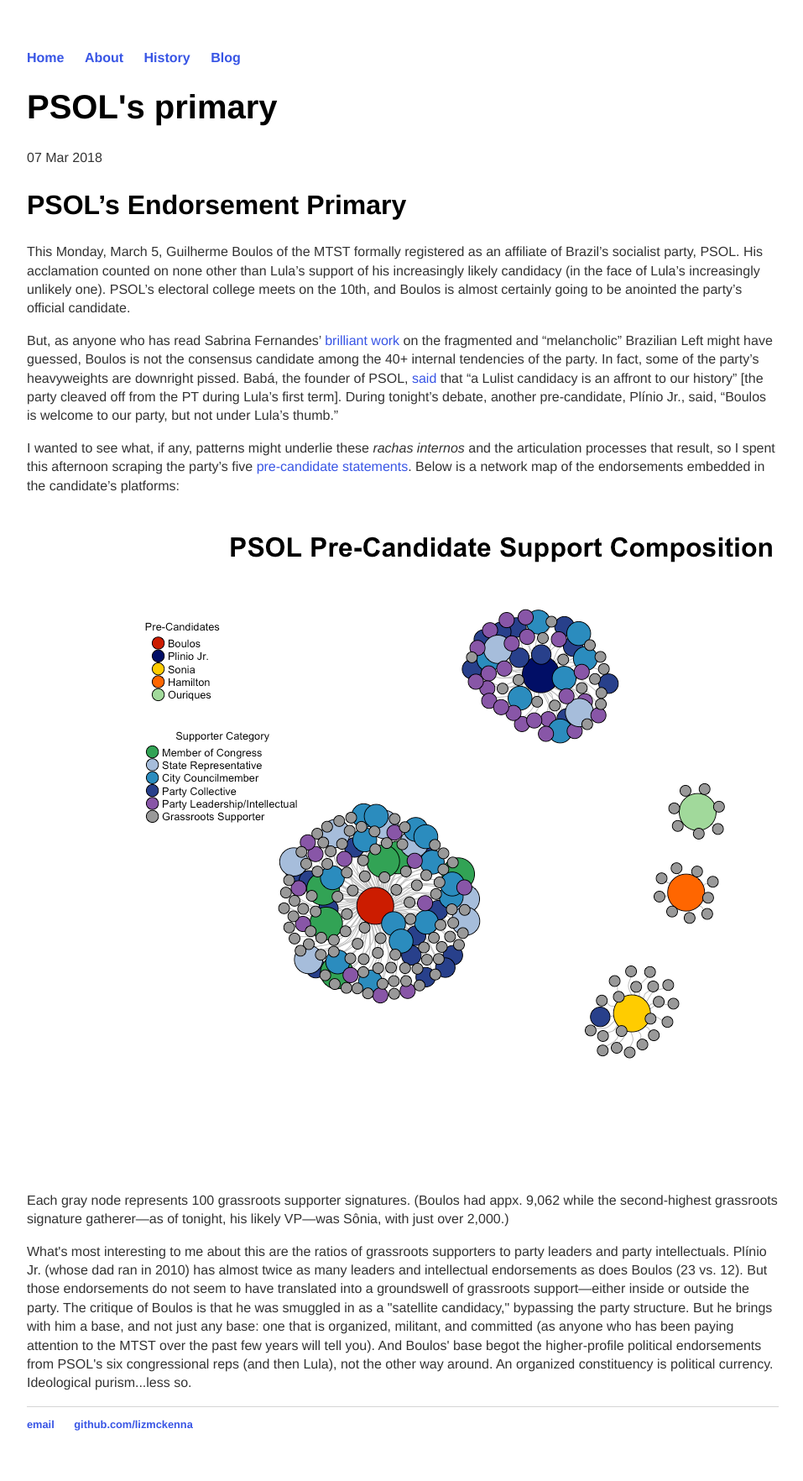
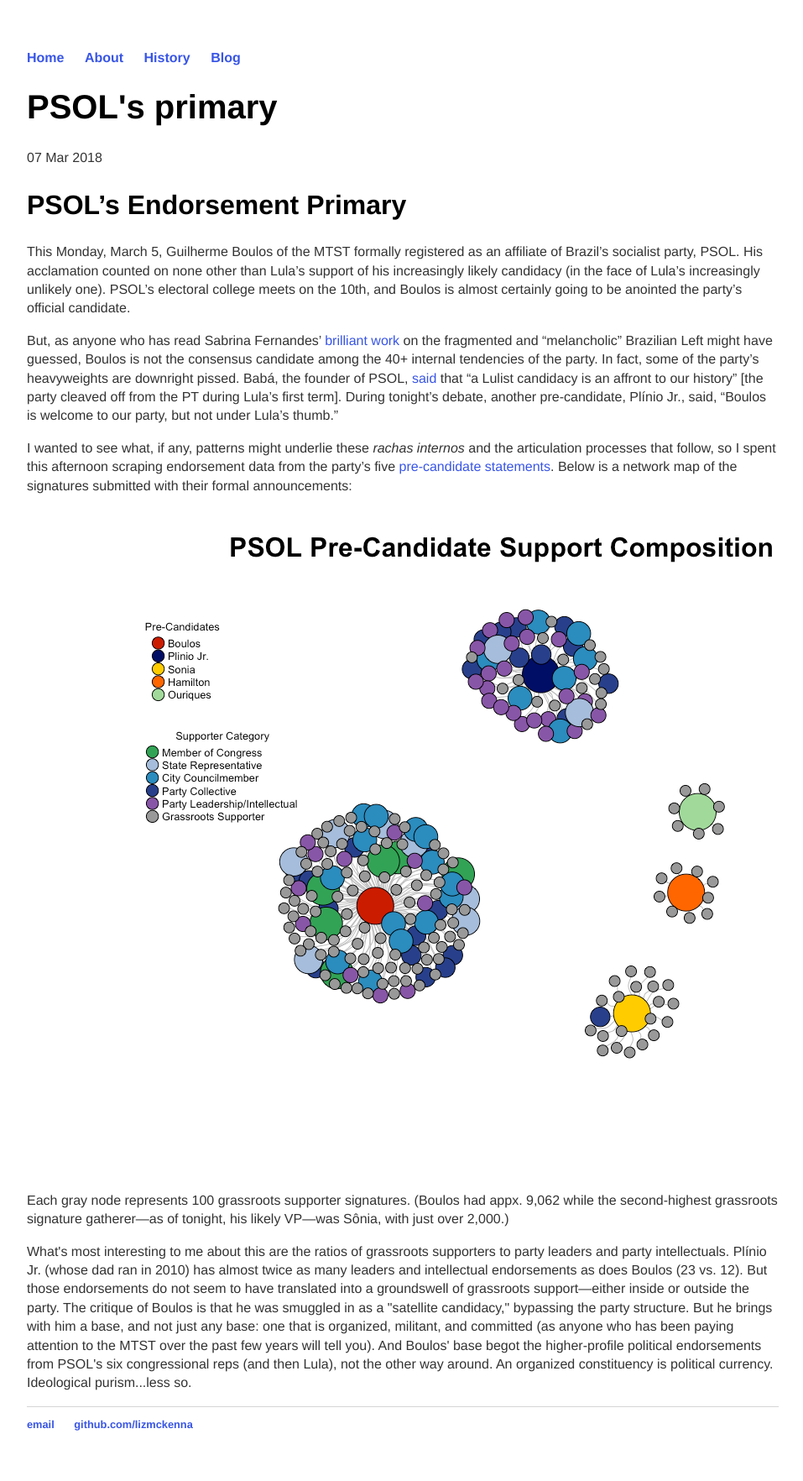
Before and after one commit to lizmckenna/elizabethmckenna.org, a Jekyll site: the page built from _posts/2018-03-07-psol-endorsement-primary.md, in a window 1280 px wide. Shown: the whole page at 84% size, without its empty margins (160-1117 px from the left). Built offline with Jekyll 4.4.1, drawn with Linux system fonts in a browser that asks for light colours.

Commit message:
Update 2018-03-07-psol-endorsement-primary.md

```diff
--- a/_posts/2018-03-07-psol-endorsement-primary.md
+++ b/_posts/2018-03-07-psol-endorsement-primary.md
@@ -9,7 +9,7 @@
 
 But, as anyone who has read Sabrina Fernandes' <a href="http://www.ihu.unisinos.br/159-noticias/entrevistas/569025-a-fragmentacao-da-esquerda-a-crise-da-praxis-e-a-melancolia-entrevista-especial-com-sabrina-fernandes">brilliant work</a> on the fragmented and "melancholic" Brazilian Left might have guessed, Boulos is not the consensus candidate among the 40+ internal tendencies of the party. In fact, some of the party's heavyweights are downright pissed. Babá, the founder of PSOL, <a href="https://www.facebook.com/babapsol/">said</a> that "a Lulist candidacy is an affront to our history" [the party cleaved off from the PT during Lula's first term]. During tonight's debate, another pre-candidate, Plínio Jr., said, "Boulos is welcome to our party, but not under Lula's thumb."
 
-I wanted to see what, if any, patterns might underlie these <i>rachas internos</i> and the articulation processes that result, so I spent this afternoon scraping the party's five <a href="http://www.psol50.org.br/pre-candidaturas-a-presidencia/">pre-candidate statements</a>. Below is a network map of the endorsements embedded in the candidate's platforms:
+I wanted to see what, if any, patterns might underlie these <i>rachas internos</i> and the articulation processes that follow, so I spent this afternoon scraping endorsement data from the party's five <a href="http://www.psol50.org.br/pre-candidaturas-a-presidencia/">pre-candidate statements</a>. Below is a network map of the signatures submitted with their formal announcements:
 <br>
 <br>
  ![alt text](https://lizmckenna.github.io/images/180307_psol_network.png "Logo Title Text 1")
```
